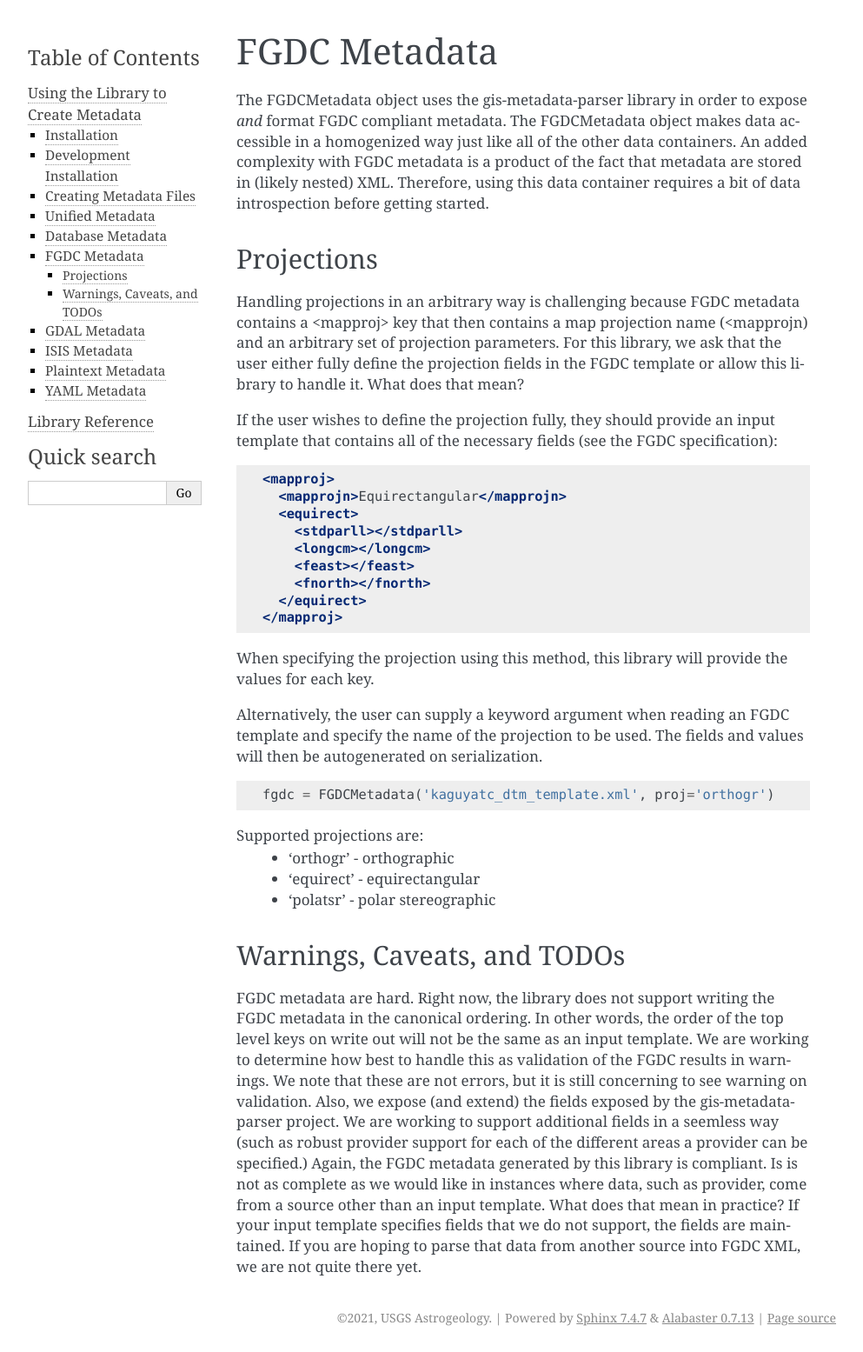
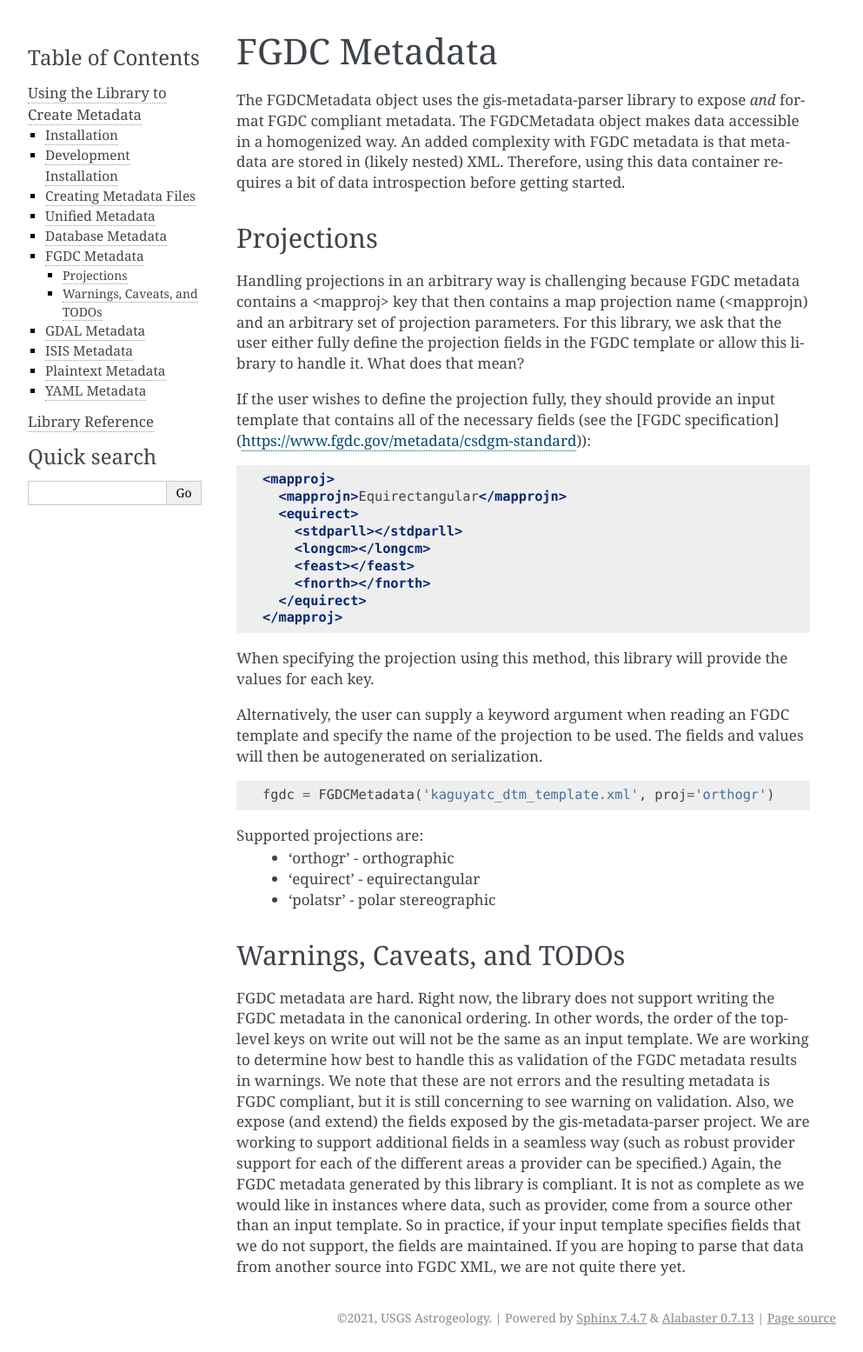
Before and after one commit to mahunter14/automated-metadata-generation, a Sphinx documentation site: the page built from docs/source/making_metadata/fgdcmetadata.rst, in a window 1280 px wide. Shown: the whole page at 87% size, without its empty margins (148-1141 px from the left). Built offline with Sphinx 7.4.7, drawn with Linux system fonts in a browser that asks for light colours.

Commit message:
Update fgdcmetadata.rst (#8)
* Update fgdcmetadata.rst

* Update fgdcmetadata.rst

```diff
--- a/docs/source/making_metadata/fgdcmetadata.rst
+++ b/docs/source/making_metadata/fgdcmetadata.rst
@@ -1,13 +1,13 @@
 FGDC Metadata
 =============
 
-The FGDCMetadata object uses the gis-metadata-parser library in order to expose *and* format FGDC compliant metadata. The FGDCMetadata object makes data accessible in a homogenized way just like all of the other data containers. An added complexity with FGDC metadata is a product of the fact that metadata are stored in (likely nested) XML. Therefore, using this data container requires a bit of data introspection before getting started.
+The FGDCMetadata object uses the gis-metadata-parser library to expose *and* format FGDC compliant metadata. The FGDCMetadata object makes data accessible in a homogenized way. An added complexity with FGDC metadata is that metadata are stored in (likely nested) XML. Therefore, using this data container requires a bit of data introspection before getting started.
 
 Projections
 -----------
 Handling projections in an arbitrary way is challenging because FGDC metadata contains a <mapproj> key that then contains a map projection name (<mapprojn) and an arbitrary set of projection parameters. For this library, we ask that the user either fully define the projection fields in the FGDC template or allow this library to handle it. What does that mean?
 
-If the user wishes to define the projection fully, they should provide an input template that contains all of the necessary fields (see the FGDC specification):
+If the user wishes to define the projection fully, they should provide an input template that contains all of the necessary fields (see the [FGDC specification] (https://www.fgdc.gov/metadata/csdgm-standard)):
 
 .. code-block:: xml
 
@@ -36,4 +36,4 @@ Supported projections are:
 
 Warnings, Caveats, and TODOs
 ----------------------------
-FGDC metadata are hard. Right now, the library does not support writing the FGDC metadata in the canonical ordering. In other words, the order of the top level keys on write out will not be the same as an input template. We are working to determine how best to handle this as validation of the FGDC results in warnings. We note that these are not errors, but it is still concerning to see warning on validation. Also, we expose (and extend) the fields exposed by the gis-metadata-parser project. We are working to support additional fields in a seemless way (such as robust provider support for each of the different areas a provider can be specified.) Again, the FGDC metadata generated by this library is compliant. Is is not as complete as we would like in instances where data, such as provider, come from a source other than an input template. What does that mean in practice? If your input template specifies fields that we do not support, the fields are maintained. If you are hoping to parse that data from another source into FGDC XML, we are not quite there yet.
+FGDC metadata are hard. Right now, the library does not support writing the FGDC metadata in the canonical ordering. In other words, the order of the top-level keys on write out will not be the same as an input template. We are working to determine how best to handle this as validation of the FGDC metadata results in warnings. We note that these are not errors and the resulting metadata is FGDC compliant, but it is still concerning to see warning on validation. Also, we expose (and extend) the fields exposed by the gis-metadata-parser project. We are working to support additional fields in a seamless way (such as robust provider support for each of the different areas a provider can be specified.) Again, the FGDC metadata generated by this library is compliant. It is not as complete as we would like in instances where data, such as provider, come from a source other than an input template. So in practice, if your input template specifies fields that we do not support, the fields are maintained. If you are hoping to parse that data from another source into FGDC XML, we are not quite there yet.
```
